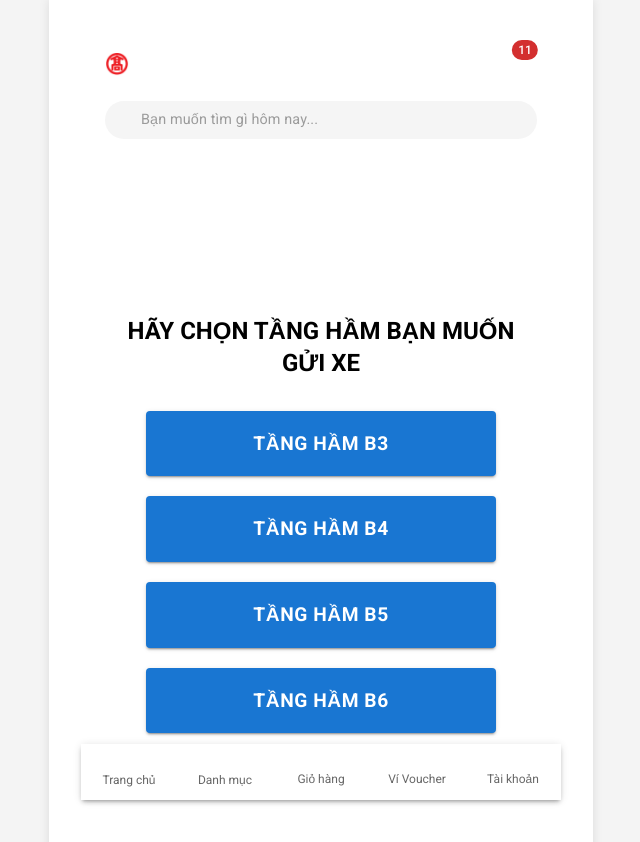
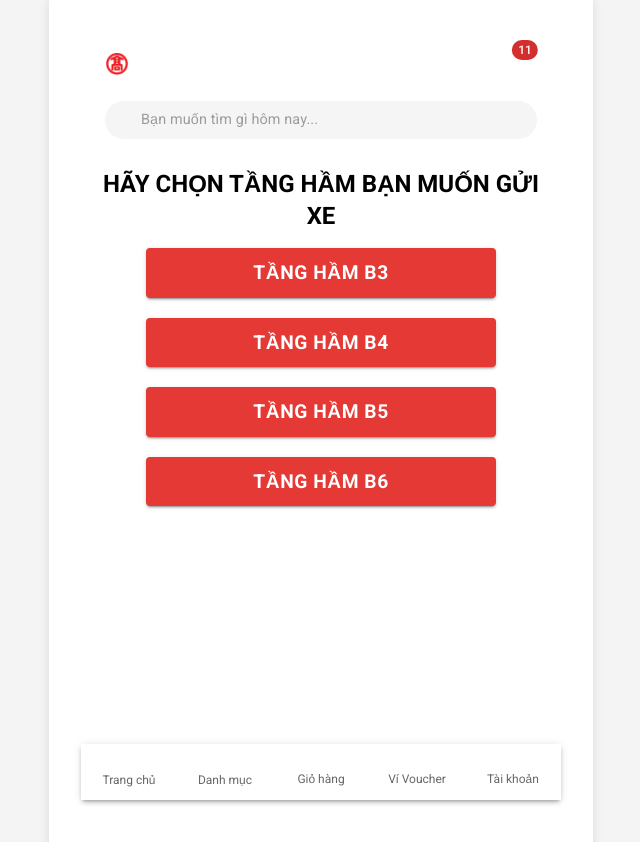
Before and after one commit to tuankiet-sudo/takaparking, a React (Vite) app: page /parking/find-slot in a window 1280 px wide. Shown: the top 842 px of the page, without its empty margins (319-959 px from the left). Built offline with nearby package versions, Linux system fonts and the light colour scheme; some icons are missing; a web font is replaced by a local one.

Commit message:
Update FindSlotPage.tsx

```diff
--- a/src/pages/FindSlotPage.tsx
+++ b/src/pages/FindSlotPage.tsx
@@ -8,18 +8,20 @@ const FindSlotPage = () => {
     return (
         <Box
             sx={{
-                p: 4,
+                p: 2, // Use consistent padding
+                // The following properties center the content horizontally
                 display: 'flex',
                 flexDirection: 'column',
                 alignItems: 'center',
-                justifyContent: 'center',
-                height: 'calc(100vh - 120px)', // Adjust height to fill viewport minus header/footer
-                textAlign: 'center',
             }}
         >
             <Typography
                 variant="h5"
-                sx={{ fontWeight: 'bold', mb: 4 }}
+                sx={{
+                    fontWeight: 'bold',
+                    textAlign: 'center',
+                    mb: 2 // Use consistent margin-bottom
+                }}
             >
                 HÃY CHỌN TẦNG HẦM BẠN MUỐN GỬI XE
             </Typography>
@@ -31,14 +33,18 @@ const FindSlotPage = () => {
                     <Button
                         key={level}
                         variant="contained"
-                        size="large"
+                        size="medium"
                         // The link will navigate to a path specific to the chosen basement
                         component={RouterLink}
                         to={`/parking/find-slot/${level.toLowerCase()}`}
                         sx={{
-                            py: 2, // Use padding to control button height
+                            py: 1, // Use padding to control button height
                             fontSize: '1.2rem',
                             fontWeight: 'bold',
+                            backgroundColor: '#E53935', // Set the button color
+                            '&:hover': {
+                                backgroundColor: '#C62828' // Darken color on hover
+                            }
                         }}
                     >
                         TẦNG HẦM {level}
```
